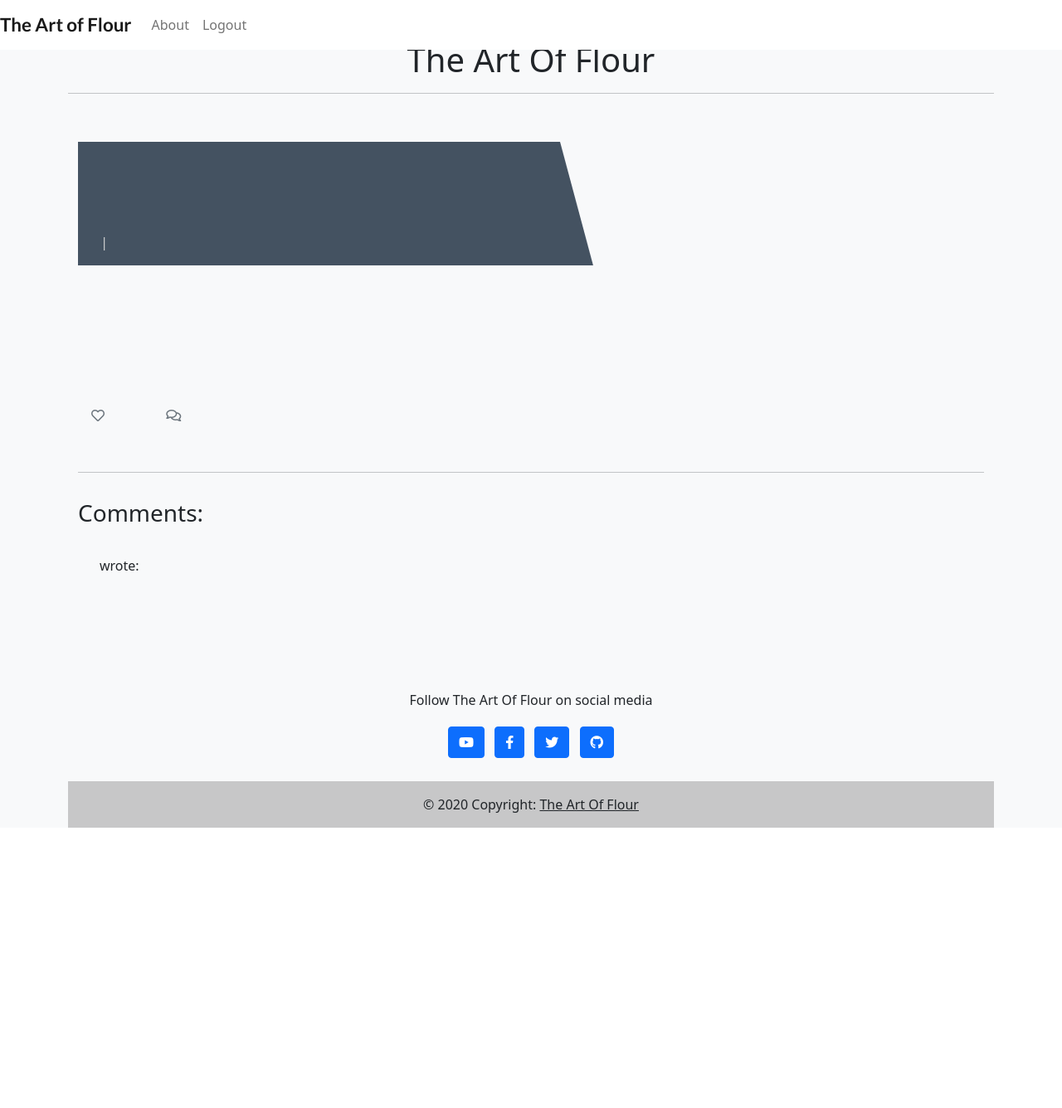
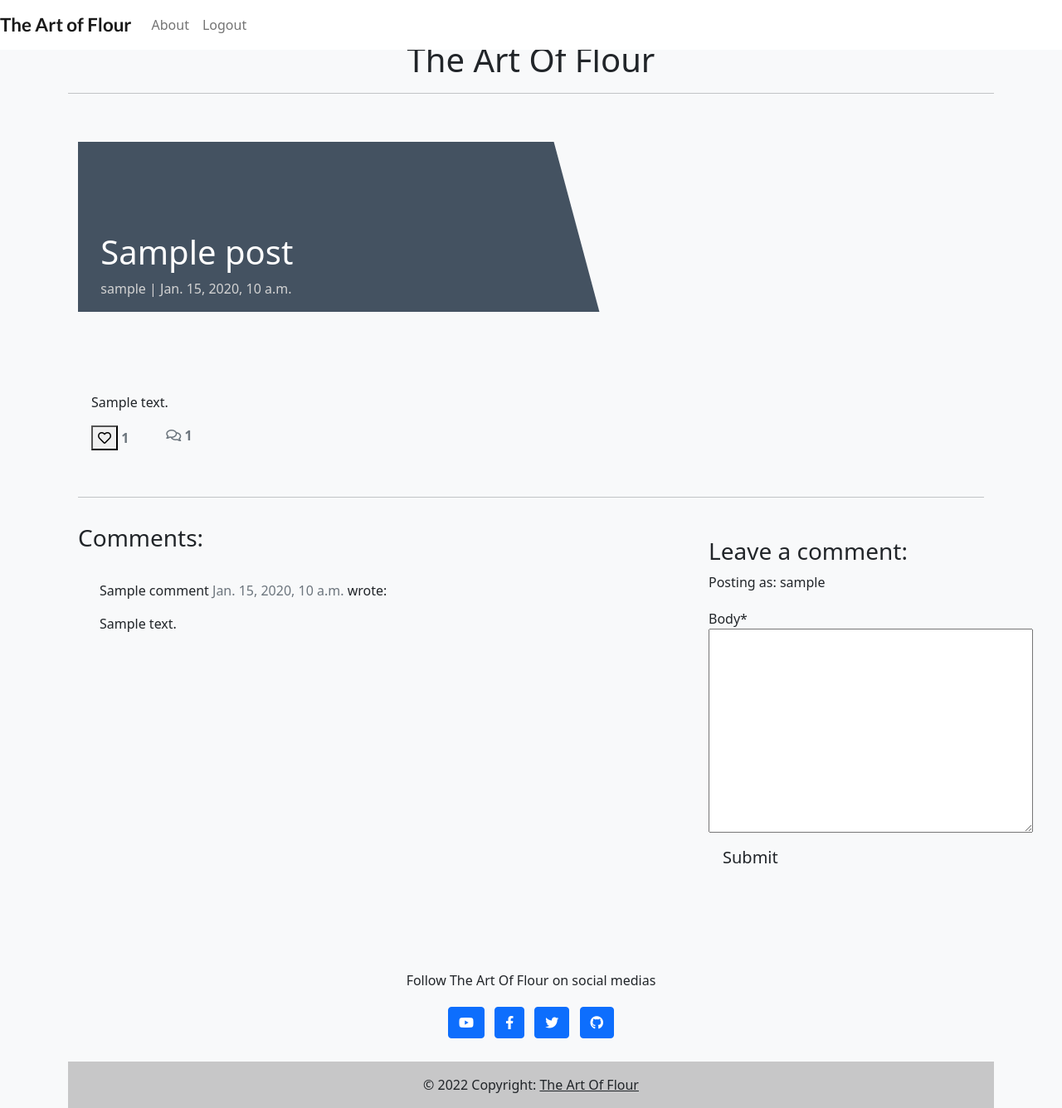
Before and after one commit to nicolascagna96/the-art-of-flour, a Django app: a page that uses templates/base.html in a window 1280 px wide. Shown: the whole page at 83% size. Before the commit the page ends 998 px from the top, so only its background shows below. Run offline with Django 3.2, Linux system fonts and the light colour scheme; a user stored in the database is signed in; tables that the repository leaves empty hold one stand-in row (values such as "Sample post"); some libraries are stand-ins or nearby versions.

Commit message:
Adding recipes, like and comments to the project

```diff
--- /dev/null
+++ b/blog/forms.py
@@ -0,0 +1,8 @@
+from .models import Comment
+from django import forms
+
+
+class CommentForm(forms.ModelForm):
+    class Meta:
+        model = Comment
+        fields = ('body',)
--- a/blog/urls.py
+++ b/blog/urls.py
@@ -1,8 +1,10 @@
 from . import views
-from django.urls import path
+from django.urls import path, reverse
+from django.views.generic import TemplateView
 
 urlpatterns = [
     path('', views.PostList.as_view(), name='home'),
     path('<slug:slug>/', views.PostDetail.as_view(), name='post_detail'),
     path('about/', views.about_page, name='about'),
+    path('like/<slug:slug>', views.PostLike.as_view(), name='post_like')
 ]
--- a/blog/views.py
+++ b/blog/views.py
@@ -1,6 +1,8 @@
-from django.shortcuts import render, get_object_or_404
+from django.shortcuts import render, get_object_or_404, reverse
 from django.views import generic, View
+from django.http import HttpResponseRedirect
 from .models import Post
+from .forms import CommentForm
 
 
 class PostList(generic.ListView):
@@ -34,6 +36,49 @@ class PostDetail(View):
             {
                 "post": post,
                 "comments": comments,
-                "liked": liked
+                "commented": False,
+                "comment_form": CommentForm()
             },
         )
+
+    def post(self, request, slug, *args, **kwargs):
+        queryset = Post.objects.filter(status=1)
+        post = get_object_or_404(queryset, slug=slug)
+        comments = post.comments.order_by("created_on")
+        liked = False
+        if post.likes.filter(id=self.request.user.id).exists():
+            liked = True
+
+        comment_form = CommentForm(data=request.POST)
+
+        if comment_form.is_valid():
+            comment_form.instance.email = request.user.email
+            comment_form.instance.name = request.user.username
+            comment = comment_form.save(commit=False)
+            comment.post = post
+            comment.save()
+        else:
+            comment_form = CommentForm()
+
+        return render(
+            request,
+            "post_detail.html",
+            {
+                "post": post,
+                "comments": comments,
+                "commented": True,
+                "liked": liked,
+                "comment_form": CommentForm()
+            },
+        )
+
+
+class PostLike(View):
+
+    def post(self, request, slug):
+        post = get_object_or_404(Post, slug=slug)
+        if post.likes.filter(id=request.user.id).exists():
+            post.likes.remove(request.user)
+        else:
+            post.likes.add(request.user)
+        return HttpResponseRedirect(reverse('post_detail', args=[slug]))
--- a/templates/base.html
+++ b/templates/base.html
@@ -2,6 +2,7 @@
 
 <!doctype html>
 <html lang="en">
+
 <head>
   <title>The Art Of Flour</title>
 
@@ -18,17 +19,19 @@
   <link rel="stylesheet" href="{% static 'css/style.css' %}">
 
 </head>
+
 <body class="bg-light">
   <nav class="navbar navbar-expand-lg navbar-light bg-white fixed-top">
     <a class="navbar-brand" href="{% url 'home' %}">The Art of Flour</a>
-    <button class="navbar-toggler" type="button" data-toggle="collapse" data-target="#navbarSupportedContent" aria-controls="navbarSupportedContent" aria-expanded="false" aria-label="Toggle navigation">
+    <button class="navbar-toggler" type="button" data-toggle="collapse" data-target="#navbarSupportedContent"
+      aria-controls="navbarSupportedContent" aria-expanded="false" aria-label="Toggle navigation">
       <span class="navbar-toggler-icon"></span>
     </button>
 
     <div class="collapse navbar-collapse" id="navbarSupportedContent">
       <ul class="navbar-nav mr-auto">
         <li class="nav-item">
-          <a class="nav-link" href="{ % url 'about' }">About</a>
+          <a class="nav-link" href="{% url 'about' %}">About</a>
         </li>
         {% if user.is_authenticated %}
         <li class="nav-item">
@@ -64,35 +67,38 @@
     <footer class="bg-light text-lg-start">
 
       <div class="text-center py-4 align-items-center">
-      <p>Follow The Art Of Flour on social media</p>
-      <a href="https://www.youtube.com" class="btn btn-primary m-1" role="button"
-        rel="nofollow" target="_blank">
+        <p>Follow The Art Of Flour on social medias</p>
+        <a href="https://www.youtube.com" class="btn btn-primary m-1" role="button" rel="nofollow" target="_blank">
           <i class="fab fa-youtube"></i>
         </a>
-      <a href="https://www.facebook.com" class="btn btn-primary m-1" role="button" rel="nofollow"
-        target="_blank">
+        <a href="https://www.facebook.com" class="btn btn-primary m-1" role="button" rel="nofollow" target="_blank">
           <i class="fab fa-facebook-f"></i>
         </a>
-      <a href="https://twitter.com" class="btn btn-primary m-1" role="button" rel="nofollow"
-        target="_blank">
+        <a href="https://twitter.com" class="btn btn-primary m-1" role="button" rel="nofollow" target="_blank">
           <i class="fab fa-twitter"></i>
         </a>
-      <a href="https://github.com" class="btn btn-primary m-1" role="button" rel="nofollow"
-        target="_blank">
+        <a href="https://github.com" class="btn btn-primary m-1" role="button" rel="nofollow" target="_blank">
           <i class="fab fa-github"></i>
         </a>
       </div>
 
       <!-- Copyright -->
       <div class="text-center p-3" style="background-color: rgba(0, 0, 0, 0.2);">
-      © 2020 Copyright:
-      <a class="text-dark" href="https://mdbootstrap.com/">The Art Of Flour</a>
+        © 2022 Copyright:
+        <a class="text-dark" href="{% url 'home' %}">The Art Of Flour</a>
       </div>
     </footer>
     <!-- Optional JavaScript -->
     <!-- jQuery first, then Popper.js, then Bootstrap JS -->
-    <script src="https://code.jquery.com/jquery-3.3.1.slim.min.js" integrity="sha384-q8i/X+965DzO0rT7abK41JStQIAqVgRVzpbzo5smXKp4YfRvH+8abtTE1Pi6jizo" crossorigin="anonymous"></script>
-    <script src="https://cdn.jsdelivr.net/npm/popper.js@1.14.7/dist/umd/popper.min.js" integrity="sha384-UO2eT0CpHqdSJQ6hJty5KVphtPhzWj9WO1clHTMGa3JDZwrnQq4sF86dIHNDz0W1" crossorigin="anonymous"></script>
-    <script src="https://cdn.jsdelivr.net/npm/bootstrap@4.3.1/dist/js/bootstrap.min.js" integrity="sha384-JjSmVgyd0p3pXB1rRibZUAYoIIy6OrQ6VrjIEaFf/nJGzIxFDsf4x0xIM+B07jRM" crossorigin="anonymous"></script>
+    <script src="https://code.jquery.com/jquery-3.3.1.slim.min.js"
+      integrity="sha384-q8i/X+965DzO0rT7abK41JStQIAqVgRVzpbzo5smXKp4YfRvH+8abtTE1Pi6jizo" crossorigin="anonymous">
+    </script>
+    <script src="https://cdn.jsdelivr.net/npm/popper.js@1.14.7/dist/umd/popper.min.js"
+      integrity="sha384-UO2eT0CpHqdSJQ6hJty5KVphtPhzWj9WO1clHTMGa3JDZwrnQq4sF86dIHNDz0W1" crossorigin="anonymous">
+    </script>
+    <script src="https://cdn.jsdelivr.net/npm/bootstrap@4.3.1/dist/js/bootstrap.min.js"
+      integrity="sha384-JjSmVgyd0p3pXB1rRibZUAYoIIy6OrQ6VrjIEaFf/nJGzIxFDsf4x0xIM+B07jRM" crossorigin="anonymous">
+    </script>
 </body>
+
 </html>
--- a/templates/index.html
+++ b/templates/index.html
@@ -10,7 +10,7 @@
         <!--Section: Content-->
 
         <section class="text-center">
-            <h4 class="mb-5"><strong>Latest Recipies</strong></h4>
+            <h4 class="mb-5"><strong>Latest Recipes</strong></h4>
 
             <div class="row">
                 {% for post in post_list %}
@@ -22,7 +22,7 @@
                                 {% if "placeholder" in post.featured_image.url %}
                                 <img class="card-img-top"
                                     src="https://res.cloudinary.com/dzodn9eno/image/upload/v1666275807/samples/the-art-of-flour_kfcddu.jpg"
-                                    alt="computer screen with random code">
+                                    alt="">
                                 {% else %}
                                 <img class="card-img-top" alt="article submitted by author"
                                     src=" {{ post.featured_image.url }}">
--- a/templates/post_detail.html
+++ b/templates/post_detail.html
@@ -1,24 +1,21 @@
-{% extends 'base.html' %}
-{% block content %}
+{% extends 'base.html' %} {% block content %}
 {% load crispy_forms_tags %}
-{% load cloudinary %}
 
 <div class="masthead">
     <div class="container">
         <div class="row g-0">
             <div class="col-md-6 masthead-text">
                 <!-- Post title goes in these h1 tags -->
-                <h1 class="post-title">
-                </h1>
+                <h1 class="post-title">{{ post.title }}</h1>
                 <!-- Post author goes before the | the post's created date goes after -->
-                <p class="post-subtitle"> | </p>
+                <p class="post-subtitle">{{ post.author }} | {{ post.created_on }}</p>
             </div>
             <div class="d-none d-md-block col-md-6 masthead-image">
                 <!-- The featured image URL goes in the src attribute -->
                 {% if "placeholder" in post.featured_image.url %}
-                <img src="https://res.cloudinary.com/dzodn9eno/image/upload/v1666275807/samples/the-art-of-flour_kfcddu.jpg" width="100%">
+                <img src="https://codeinstitute.s3.amazonaws.com/fullstack/blog/default.jpg" width="100%">
                 {% else %}
-                <img src="" width="100%">
+                <img src=" {{ post.featured_image.url }}" width="100%">
                 {% endif %}
             </div>
         </div>
@@ -31,18 +28,34 @@
             <div class="card-body">
                 <!-- The post content goes inside the card-text. -->
                 <!-- Use the | safe filter inside the template tags -->
-                <p class="card-text "></p>
+                <p class="card-text ">
+                    {{ post.content | safe }}
+                </p>
                 <div class="row">
 
                     <div class="col-1">
+                        <strong>
+                            {% if user.is_authenticated %}
+                            <form class="d-inline" action="{% url 'post_like' post.slug %}" method="POST">
+                                {% csrf_token %}
+                                {% if liked %}
+                                <button type="submit" name="blogpost_id" value="{{post.slug}}" class="btn-like"><i class="fas fa-heart"></i></button>
+                                {% else %}
+                                <button type="submit" name="blogpost_id" value="{{post.slug}}" class="btn-like"><i class="far fa-heart"></i></button>
+                                {% endif %}
+                            </form>
+                            {% else %}
+                            <span class="text-secondary"><i class="far fa-heart"></i></span>
+                            {% endif %}
                         <!-- The number of likes goes before the closing strong tag -->
-                        <strong class="text-secondary"><i class="far fa-heart"></i> </strong>
+                        <span class="text-secondary">{{ post.number_of_likes }} </span>
+                        </strong>
                     </div>
                     <div class="col-1">
                         {% with comments.count as total_comments %}
                         <strong class="text-secondary"><i class="far fa-comments"></i>
                             <!-- Our total_comments variable goes before the closing strong tag -->
-                        </strong>
+                            {{ total_comments }}</strong>
                         {% endwith %}
                     </div>
                 </div>
@@ -58,28 +71,47 @@
         <div class="col-md-8 card mb-4  mt-3 ">
             <h3>Comments:</h3>
             <div class="card-body">
-                <!-- We want a for loop inside the tags to iterate through each comment in comments -->
-
+                <!-- We want a for loop inside the empty control tags to iterate through each comment in comments -->
+                {% for comment in comments %}
                 <div class="comments" style="padding: 10px;">
                     <p class="font-weight-bold">
                         <!-- The commenter's name goes here. Check the model if you're not sure what that is -->
-
+                        {{ comment.name }}
                         <span class=" text-muted font-weight-normal">
                             <!-- The comment's created date goes here -->
-
+                            {{ comment.created_on }}
                         </span> wrote:
                     </p>
                     <!-- The body of the comment goes before the | -->
+                    {{ comment.body | linebreaks }}
                 </div>
                 <!-- Our for loop ends here -->
+                {% endfor %}
             </div>
         </div>
         <div class="col-md-4 card mb-4  mt-3 ">
             <div class="card-body">
                 <!-- For later -->
+                {% if commented %}
+                <div class="alert alert-success" role="alert">
+                    Your comment is awaiting approval
+                </div>
+                {% else %}
+
+                {% if user.is_authenticated %}
+
+                <h3>Leave a comment:</h3>
+                <p>Posting as: {{ user.username }}</p>
+                <form method="post" style="margin-top: 1.3em;">
+                    {{ comment_form | crispy }}
+                    {% csrf_token %}
+                    <button type="submit" class="btn btn-signup btn-lg">Submit</button>
+                </form>
+                {% endif %}
+                {% endif %}
             </div>
         </div>
     </div>
 </div>
 
-{% endblock  %}
+{% endblock content %}
--- a/theartofflour/settings.py
+++ b/theartofflour/settings.py
@@ -59,7 +59,7 @@ SITE_ID = 1
 LOGIN_REDIRECT_URL = '/'
 LOGOUT_REDIRECT_URL = '/'
 
-CRISPY_TEMPLATE_PACK = 'bootstrap4'
+CRISPY_TEMPLATE_PACK = 'bootstrap'
 
 
 MIDDLEWARE = [
```
Also changed, not shown: blog/admin.py (+14 -2 lines), blog/models.py (+6 -3 lines), blog/migrations/0002_rename_active_comment_approved.py (added). Lines whose indentation alone changed are shown as unchanged.
